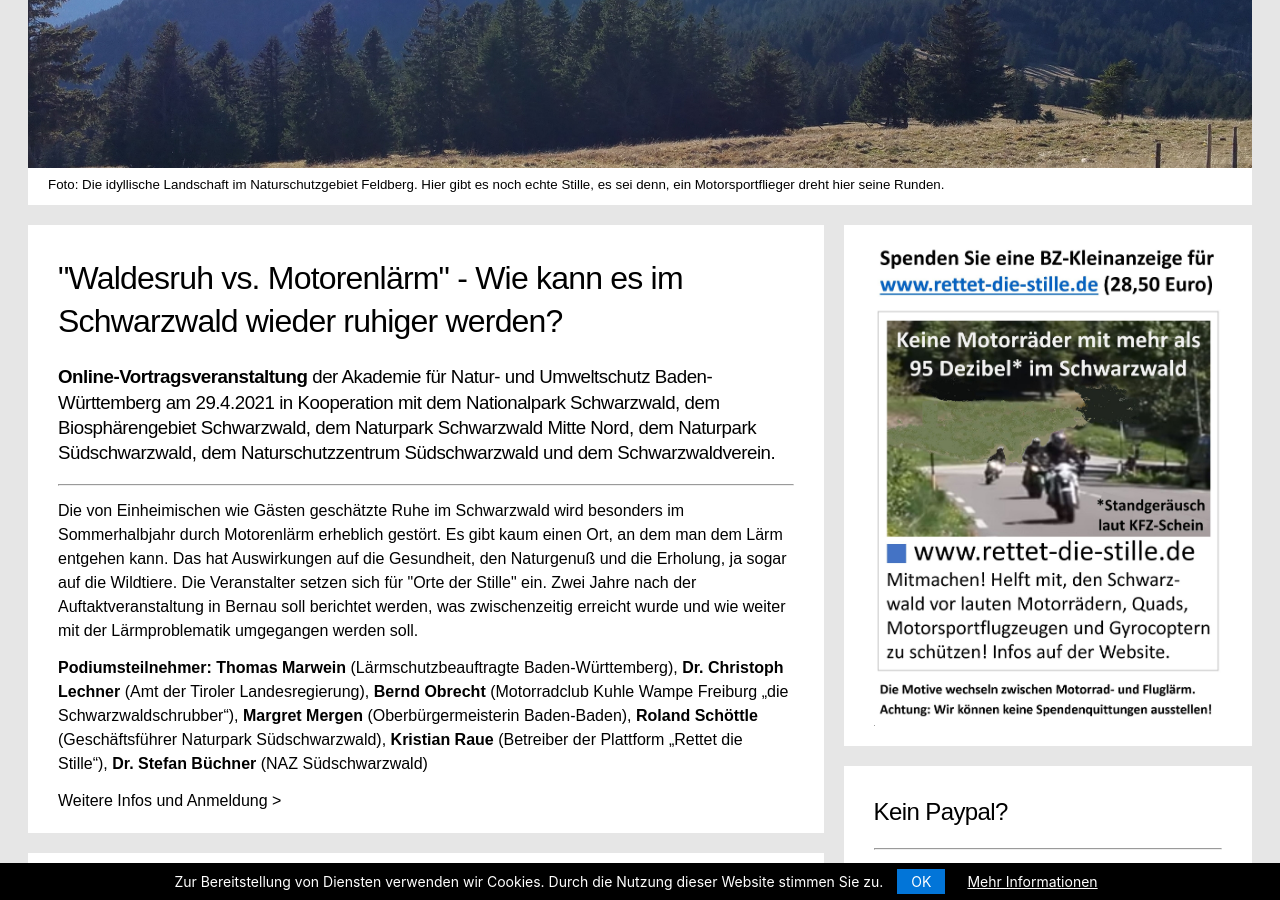
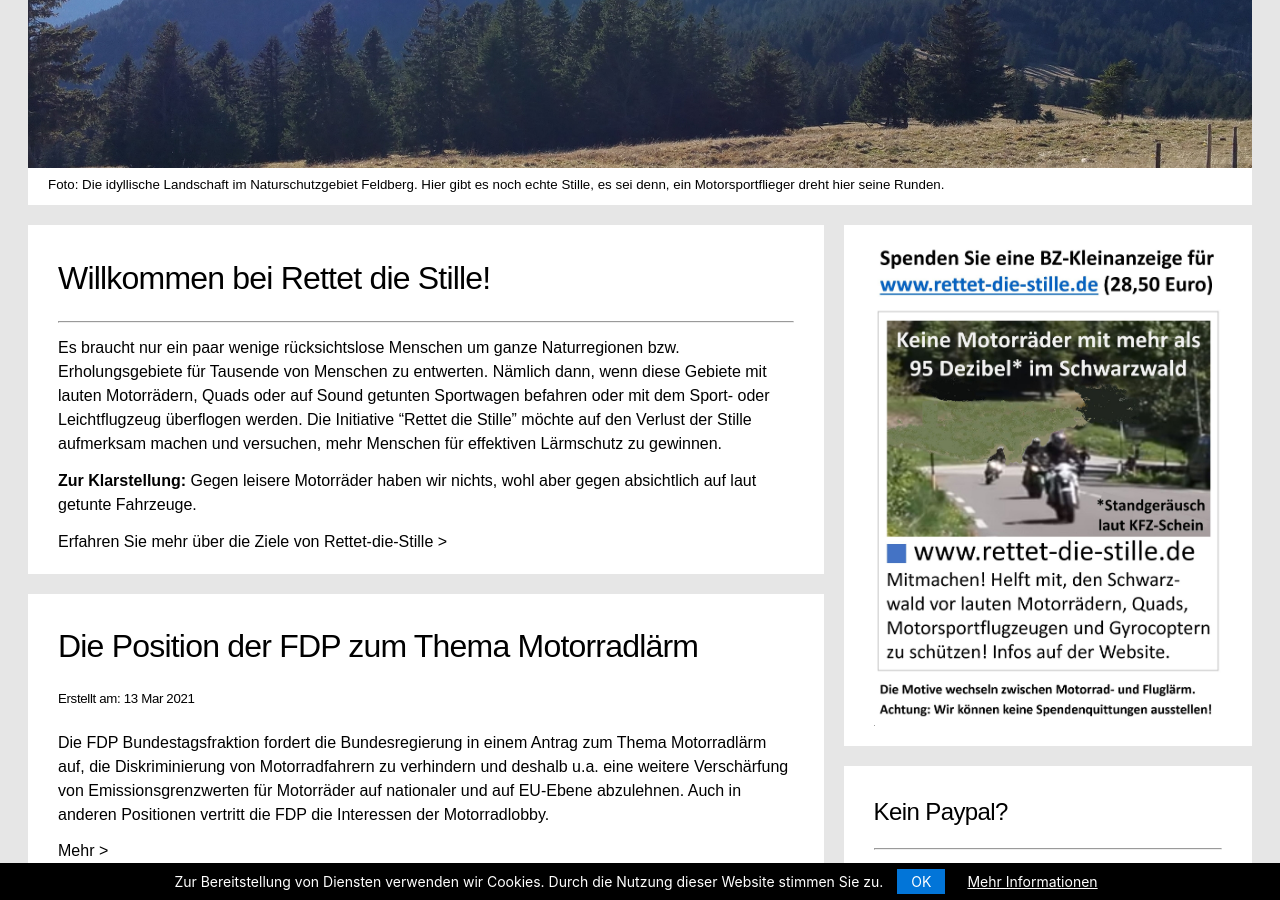
Before and after one commit to rettet-die-stille/rettet-die-stille.github.io, a Jekyll site: the page built from index.md, in a window 1280 px wide and 900 px high, scrolled down 317 px. Built offline with Jekyll 4.4.1, drawn with Linux system fonts in a browser that asks for light colours.

Commit message:
Update home.html

```diff
--- a/_layouts/home.html
+++ b/_layouts/home.html
@@ -2,17 +2,6 @@
 layout: defaultmodern2
 ---
 
-<div class="card">
-  <h1>"Waldesruh vs. Motorenlärm" - Wie kann es im Schwarzwald wieder ruhiger werden?</h1>
-  <h3><b>Online-Vortragsveranstaltung</b> der Akademie für Natur- und Umweltschutz Baden-Württemberg am 29.4.2021 in Kooperation mit dem Nationalpark Schwarzwald, dem Biosphärengebiet Schwarzwald, dem Naturpark Schwarzwald Mitte Nord, dem Naturpark Südschwarzwald, dem Naturschutzzentrum Südschwarzwald und dem Schwarzwaldverein.</h3>
-  <hr>
-  <p>Die von Einheimischen wie Gästen geschätzte Ruhe im Schwarzwald wird besonders im Sommerhalbjahr durch Motorenlärm erheblich gestört. Es gibt kaum einen Ort, an dem man dem Lärm entgehen kann.
-    Das hat Auswirkungen auf die Gesundheit, den Naturgenuß und die Erholung, ja sogar auf die Wildtiere. Die Veranstalter setzen sich für "Orte der Stille" ein. Zwei Jahre nach der Auftaktveranstaltung in Bernau
-    soll berichtet werden, was zwischenzeitig erreicht wurde und wie weiter mit der Lärmproblematik umgegangen werden soll.</p>
-  <p><b>Podiumsteilnehmer: Thomas Marwein</b> (Lärmschutzbeauftragte Baden-Württemberg), <b>Dr. Christoph Lechner</b> (Amt der Tiroler Landesregierung), <b>Bernd Obrecht</b> (Motorradclub Kuhle Wampe Freiburg „die Schwarzwaldschrubber“),
-  <b>Margret Mergen</b> (Oberbürgermeisterin Baden-Baden), <b>Roland Schöttle</b> (Geschäftsführer Naturpark Südschwarzwald), <b>Kristian Raue</b> (Betreiber der Plattform „Rettet die Stille“), <b>Dr. Stefan Büchner</b> (NAZ Südschwarzwald)</p>
-  <p><a href="https://umweltakademie.baden-wuerttemberg.de/fachtagungen-und-fortbildungen?p_p_id=de_xdot_um_event_ui_lr7_portlet_EventCalendarPortlet&_de_xdot_um_event_ui_lr7_portlet_EventCalendarPortlet_eventId=461173" target="_blank">Weitere Infos und Anmeldung ></a></p>
-</div>
 <div class="card">
   <h1>Willkommen bei Rettet die Stille!</h1>
   <hr>
```
